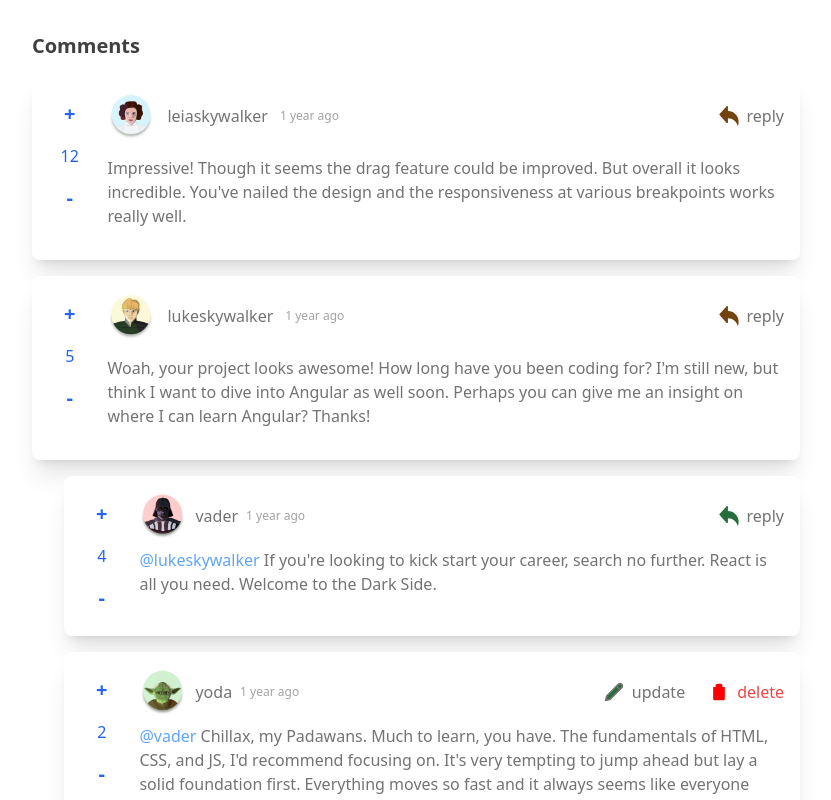
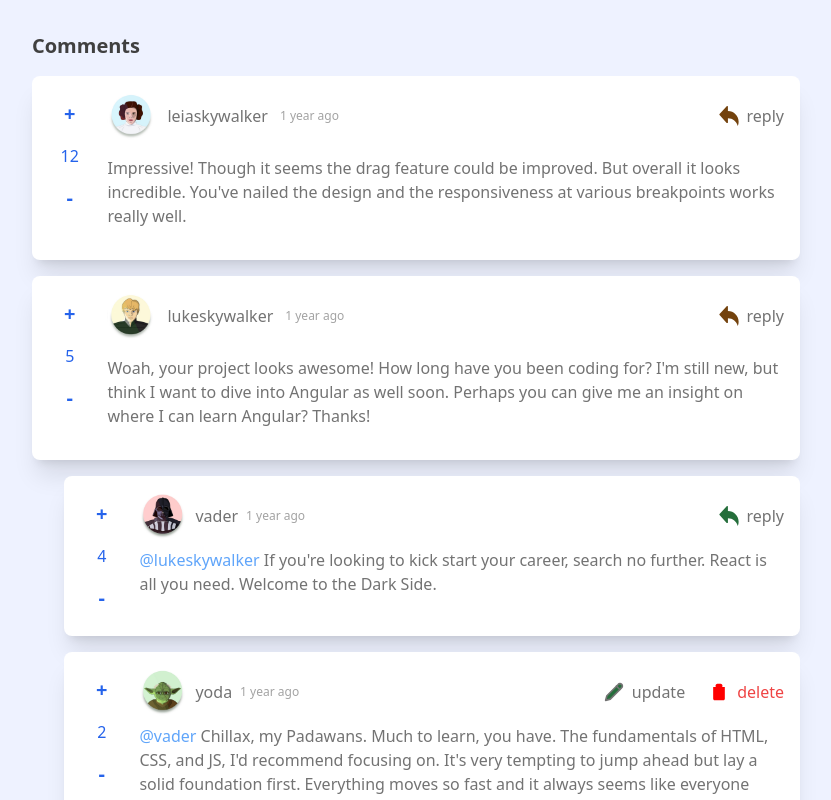
Before and after one commit to Manggigi/comment-section, a SvelteKit app: page / in a window 1280 px wide. Shown: the top 800 px of the page, without its empty margins (224-1055 px from the left). Built offline with nearby package versions, Linux system fonts and the light colour scheme.

Commit message:
style: Update layout background color

```diff
--- a/src/routes/+layout.svelte
+++ b/src/routes/+layout.svelte
@@ -5,8 +5,10 @@
 	export let data: LayoutData;
 </script>
 
-<div class="mx-auto max-w-7xl px-4 sm:px-6 lg:px-8">
-	<main class="mx-auto max-w-3xl">
-		<slot />
-	</main>
+<div class="bg-indigo-50">
+	<div class="mx-auto max-w-7xl px-4 sm:px-6 lg:px-8">
+		<main class="mx-auto max-w-3xl">
+			<slot />
+		</main>
+	</div>
 </div>
```
